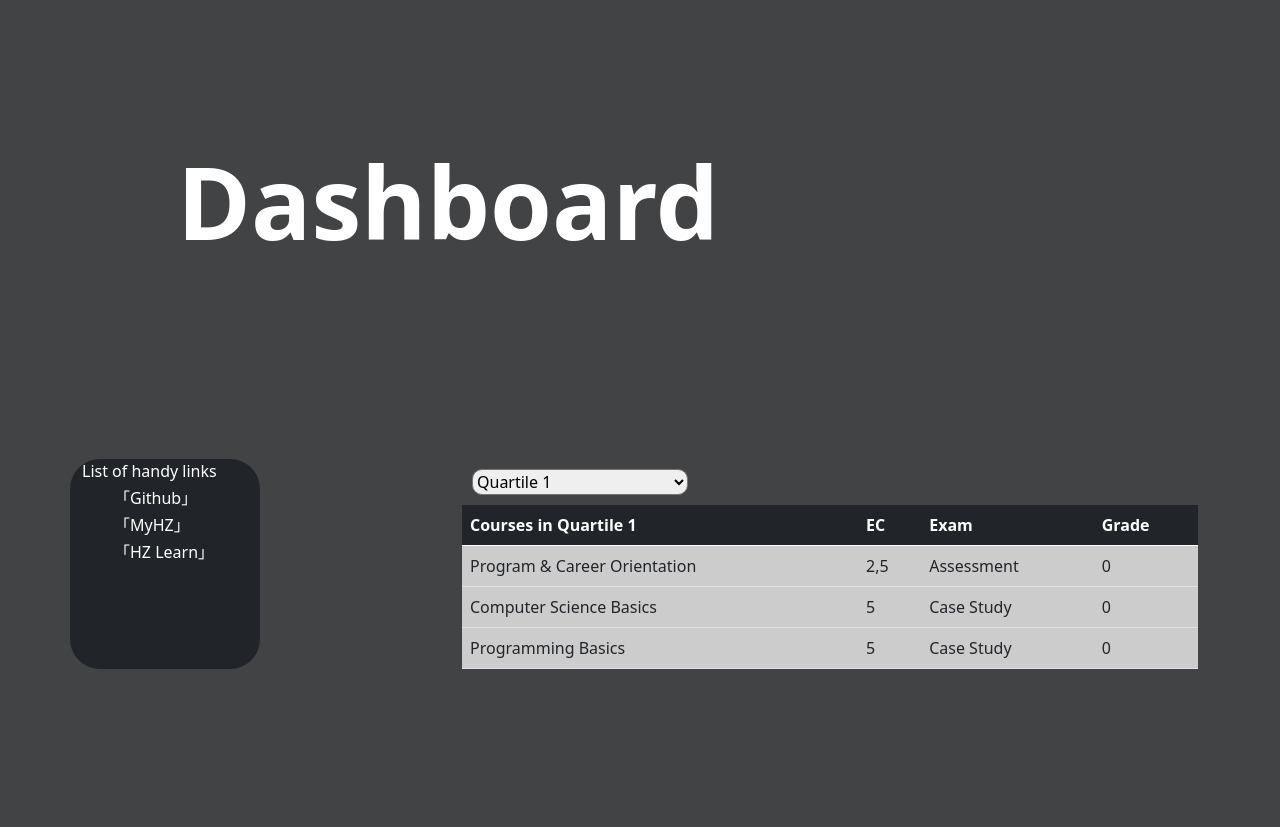
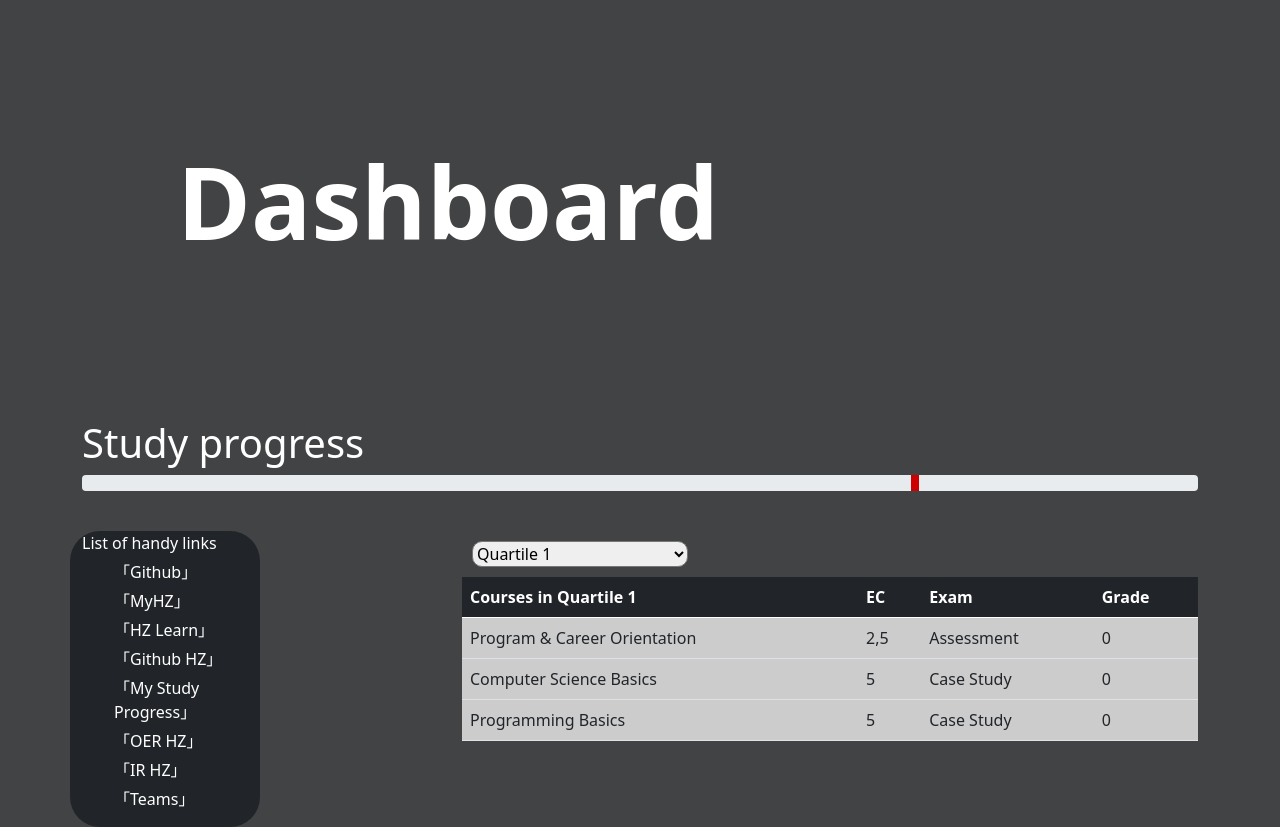
Before and after one commit to Zirconics/Zirconics.github.io, a plain HTML site: page Dashboard.html in a window 1280 px wide. Shown: the part 84-911 px from the top of the page. Before the commit the page ends 800 px from the top, so only its background shows below. Drawn offline with nearby package versions, Linux system fonts and the light colour scheme.

Commit message:
Added a progress bar and updated the list of links

```diff
--- a/Css/Style.css
+++ b/Css/Style.css
@@ -60,7 +60,7 @@ p.text-white {
     text-align: start;
 }
 
-div.h1-white-bold {
+.h1-white-bold {
     text-align: start;
     color: white;
 }
@@ -211,8 +211,8 @@ ul.sidenav-links {
 }
 
 ul.sidenav-links > li.sidenav-item:not(:last-child) {
-    margin-top: 3px;
-    margin-bottom: 3px;
+    margin-top: 5px;
+    margin-bottom: 5px;
  }
 
 ul.sidenav-links > li > a {
@@ -257,6 +257,10 @@ ul.sidenav-links > li > a:hover {
 #dashboard-subtext {
     font-size: 24px;
     color: white;
+}
+
+.progress-bar-marker {
+    background-image: linear-gradient(90deg,rgba(225,225,225,0.1) 99%,rgba(204,0,0,1) 1%);
 }
 
 /* Frequently Asked Questions */
--- a/Dashboard.html
+++ b/Dashboard.html
@@ -1,15 +1,12 @@
 <!DOCTYPE html>
 <html lang="en">
+
 <head>
   <meta charset="UTF-8" />
   <meta http-equiv="X-UA-Compatible" content="IE=edge" />
   <meta name="viewport" content="width=device-width, initial-scale=1.0" />
-    <link
-      href="https://cdn.jsdelivr.net/npm/bootstrap@5.0.2/dist/css/bootstrap.min.css"
-      rel="stylesheet"
-      integrity="sha384-EVSTQN3/azprG1Anm3QDgpJLIm9Nao0Yz1ztcQTwFspd3yD65VohhpuuCOmLASjC"
-      crossorigin="anonymous"
-    />
+  <link href="https://cdn.jsdelivr.net/npm/bootstrap@5.0.2/dist/css/bootstrap.min.css" rel="stylesheet"
+    integrity="sha384-EVSTQN3/azprG1Anm3QDgpJLIm9Nao0Yz1ztcQTwFspd3yD65VohhpuuCOmLASjC" crossorigin="anonymous" />
 
   <title>Kevin - Portfolio</title>
   <link rel="stylesheet" href="Css/Style.css" />
@@ -63,6 +60,17 @@
       </div>
     </div>
 
+    <!-- Div containing the progress bar -->
+    <div class="container">
+      <h1 class="h1-white-bold">Study progress</h1>
+      <div class="progress">
+        <div class="progress-bar progress-bar-striped progress-bar-animated" role="progressbar" style="width: 0%;"
+          aria-valuenow="0" aria-valuemin="0" aria-valuemax="60">0%</div>
+        <div class="progress-bar-marker" role="progressbar" style="width: 75%" aria-valuenow="45" aria-valuemin="0"
+          aria-valuemax="60"></div>
+      </div>
+    </div>
+
     <div class="dashboardContent">
       <div class="container">
         <div class="row g-4">
@@ -80,6 +88,23 @@
                 <li class="sidenav-item">
                   <a href="https://learn.hz.nl/my/">「HZ Learn」</a>
                 </li>
+                <li class="sidenav-item">
+                  <a href="https://github.com/HZ-HBO-ICT">「Github HZ」</a>
+                </li>
+                <li class="sidenav-item">
+                  <a href="https://apps.hz.nl/angular/studievoortgang/studiestatus">「My Study Progress」</a>
+                </li>
+                <li class="sidenav-item">
+                  <a
+                    href="https://hz.nl/uploads/documents/Regelingen/NL/Onderwijs-examenregelingen/OER-HZ-2021-2022-BaDEF19-8-2021naBDT13-7-21-Nvdw.pdf">「OER
+                    HZ」</a>
+                </li>
+                <li class="sidenav-item">
+                  <a href="https://hz.nl/uploads/documents/Regelingen/NL/Onderwijs-examenregelingen/11.-Uitvoeringsregeling-OER-ICT-Voltijd-2021-2022.pdf">「IR HZ」</a>
+                </li>
+                <li class="sidenav-item">
+                  <a href="https://teams.microsoft.com/l/team/19%3a827654897ab746089c081f24aff1c984%40thread.skype/conversations?groupId=337e8cca-f67d-4132-9fa9-b0c761bbeb94&tenantId=4c16deb3-342d-4fca-bcd5-b1429308034c">「Teams」</a>
+                </li>
               </ul>
             </div>
           </div>
@@ -87,12 +112,9 @@
           <!-- filler columns -->
           <div class="col-lg-2"></div>
 
+          <!-- Table selection button -->
           <div class="col-lg-8 justify-content-end">
-              <select
-                onchange="show(value)"
-                id="tableSelection"
-                class="drpdwnTableSelection"
-              >
+            <select onchange="show(value)" id="tableSelection" class="drpdwnTableSelection">
               <option value="Quartile1">Quartile 1</option>
               <option value="Quartile2">Quartile 2</option>
               <option value="Quartile3">Quartile 3</option>
@@ -100,7 +122,10 @@
               <option value="Other">Somewhere during year 1</option>
             </select>
 
+            <!-- Div containing all tables -->
             <div class="curriculumTables">
+
+              <!-- Talbe of first quartile -->
               <div class="quartileOne">
                 <table class="table" id="Quartile1">
                   <thead class="table-dark">
@@ -134,6 +159,7 @@
                 </table>
               </div>
 
+              <!-- Table of second quartile -->
               <div class="quartileTwo">
                 <table class="table" id="Quartile2" style="display: none">
                   <thead class="table-dark">
@@ -159,6 +185,7 @@
                 </table>
               </div>
 
+              <!-- Table of third quartile -->
               <div class="quartileThree">
                 <table class="table" id="Quartile3" style="display: none">
                   <thead class="table-dark">
@@ -194,6 +221,7 @@
                 </table>
               </div>
 
+              <!-- Table of fourth quartile -->
               <div class="quartileFour">
                 <table class="table" id="Quartile4" style="display: none">
                   <thead class="table-dark">
@@ -223,6 +251,7 @@
                 </table>
               </div>
 
+              <!-- Table containing all courses that are not quartile bound -->
               <div class="Other">
                 <table class="table" id="Other" style="display: none">
                   <thead class="table-dark">
@@ -260,13 +289,13 @@
         </div>
       </div>
     </div>
+    </div>
   </main>
 
-    <script
-      src="https://cdn.jsdelivr.net/npm/bootstrap@5.0.2/dist/js/bootstrap.bundle.min.js"
+  <script src="https://cdn.jsdelivr.net/npm/bootstrap@5.0.2/dist/js/bootstrap.bundle.min.js"
     integrity="sha384-MrcW6ZMFYlzcLA8Nl+NtUVF0sA7MsXsP1UyJoMp4YLEuNSfAP+JcXn/tWtIaxVXM"
-      crossorigin="anonymous"
-    ></script>
+    crossorigin="anonymous"></script>
   <script src="/JS/changeTable.js"></script>
 </body>
+
 </html>
```
Also changed, not shown: profile.html (+3 -0 lines). Lines whose indentation alone changed are shown as unchanged.
